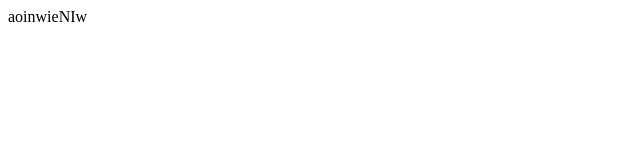
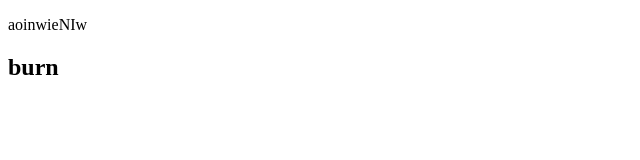
Before and after one commit to itrm000/gittest20, a plain HTML site: page index.html in a window 1280 px wide. Shown: the whole page, without its empty margins (0-640 px from the left). Drawn offline with Linux system fonts and the light colour scheme.

Commit message:
Sidebar commit 02

```diff
--- a/index.html
+++ b/index.html
@@ -6,7 +6,8 @@
 </head>
 <body>
 	<aside>
-		aoinwieNIw
+		<p>aoinwieNIw</p>
+		<h2>burn</h2>
 	</aside>
 </body>
 </html>
```
